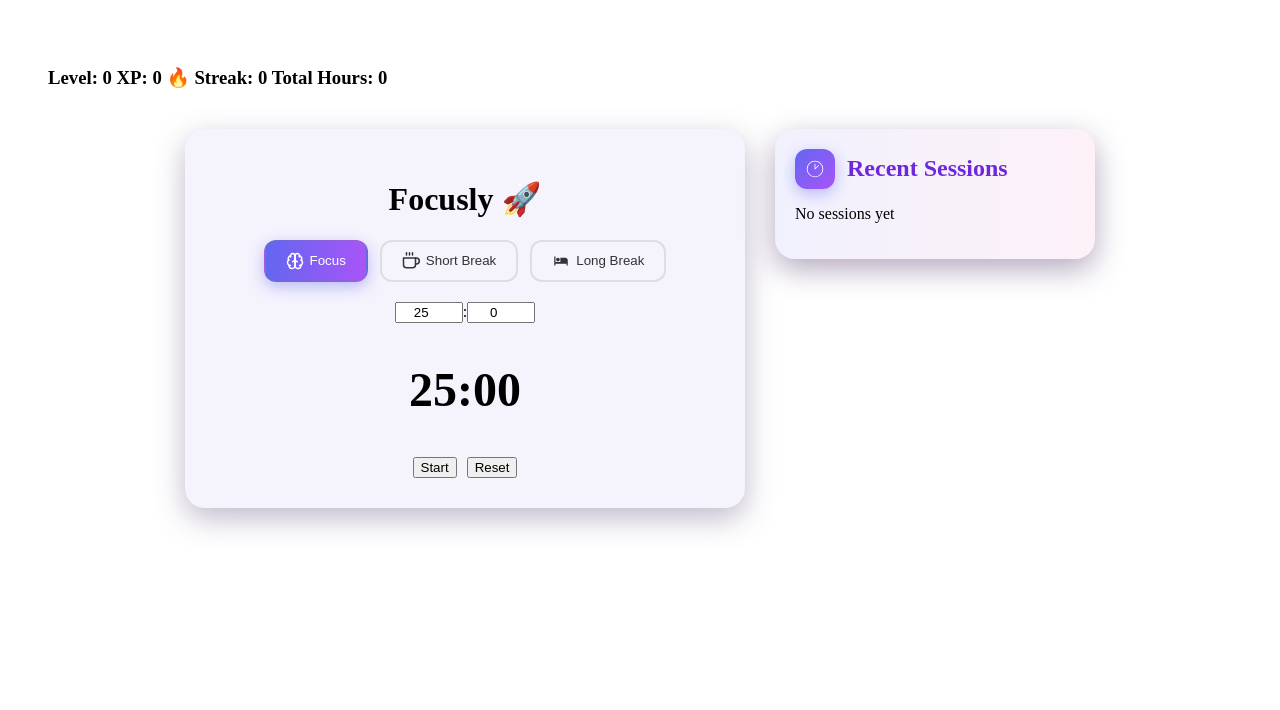
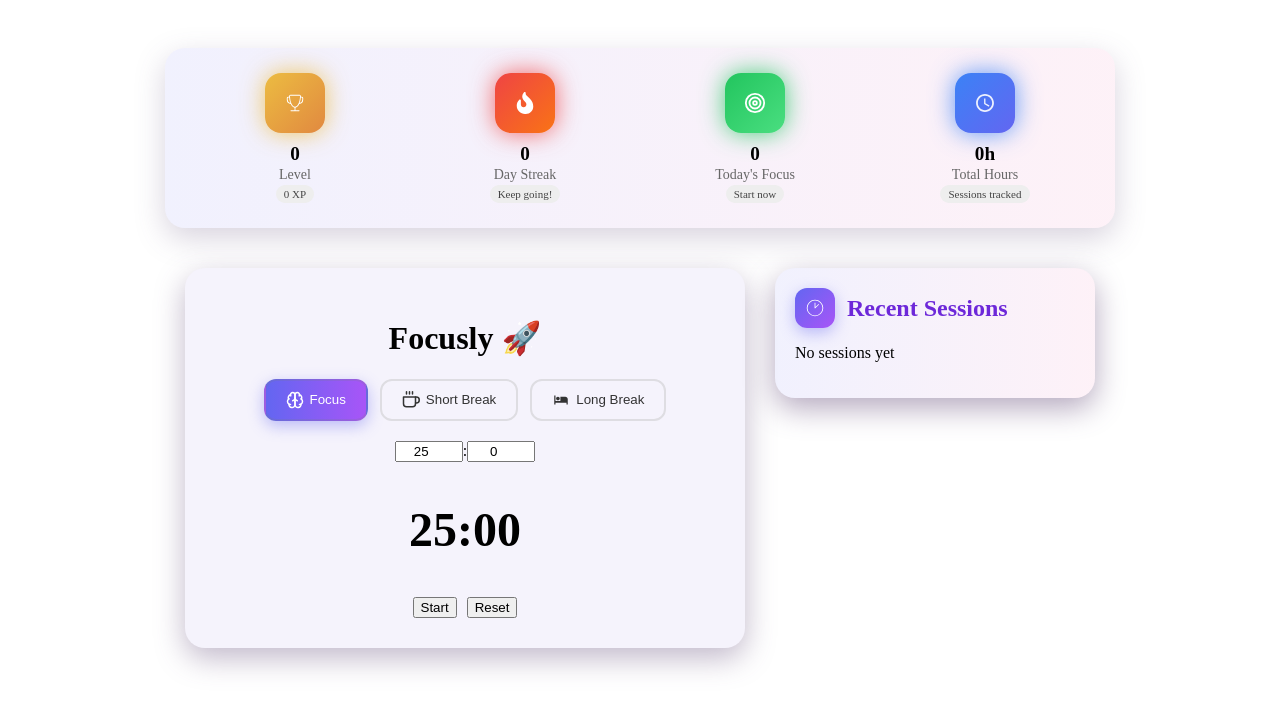
Before and after one commit to monikamitkova/Focusly, a React (Create React App) app in the folder frontend/: page / in a window 1280 px wide. Shown: the top 710 px of the page. Built offline with nearby package versions, Linux system fonts and the light colour scheme.

Commit message:
Improve stats design

```diff
--- a/frontend/src/domains/components/Stats.js
+++ b/frontend/src/domains/components/Stats.js
@@ -1,7 +1,116 @@
-export default function Stats({ xp, level, streak, totalFocusedTime }) {
+import { useState } from "react";
+import { FaFireFlameCurved } from "react-icons/fa6";
+import { CiTrophy } from "react-icons/ci";
+import { IoMdTime } from "react-icons/io";
+import { FiTarget } from "react-icons/fi";
+
+export default function Stats({ xp, level, streak, totalFocusedTime, sessionsCount }) {
   return (
-    <>
-      <h3>Level:  {level}   XP: {xp}   🔥 Streak: {streak}   Total Hours: {totalFocusedTime}</h3>
-    </>
+    <div
+      style={{
+        display: "flex",
+        width: "100%",
+        maxWidth: "900px",
+        margin: "0 auto",
+        justifyContent: "space-between",
+          gap: "20px",
+          padding: "25px",
+        borderRadius: "20px",
+        background: "linear-gradient(90deg, #6365f117, #ec489a13)",
+        boxShadow: "0 10px 30px rgba(101, 78, 122, 0.25)",
+      }}
+    >
+      <StatCard
+        icon={<CiTrophy />}
+        color="linear-gradient(135deg, #ecbc41, #e18940)"
+        glowColor="rgba(236, 188, 65, 0.8)"
+        value={level}
+        label="Level"
+        sub={`${xp} XP`}
+      />
+
+      <StatCard
+        icon={<FaFireFlameCurved />}
+        color="linear-gradient(135deg, #ef4444, #f97316)"
+        glowColor="rgba(239, 68, 68, 0.8)"
+        value={streak}
+        label="Day Streak"
+        sub="Keep going!"
+      />
+
+      <StatCard
+        icon={<FiTarget />}
+        color="linear-gradient(135deg, #22c55e, #4ade80)"
+        glowColor="rgba(34, 197, 94, 0.8)"
+        value={0}
+        label="Today's Focus"
+        sub="Start now"
+      />
+
+      <StatCard
+        icon={<IoMdTime />}
+        color="linear-gradient(135deg, #3b82f6, #6366f1)"
+        glowColor="rgba(59, 130, 246, 0.8)"
+        value={`${totalFocusedTime}h`}
+        label="Total Hours"
+        sub="Sessions tracked"
+      />
+    </div>
   );
 }
+
+function StatCard({ icon, color, value, label, sub, glowColor }) {
+  const [isHovered, setIsHovered] = useState(false);
+
+  return (
+    <div
+      onMouseEnter={() => setIsHovered(true)}
+      onMouseLeave={() => setIsHovered(false)}
+      style={{
+        flex: 1,
+        textAlign: "center",
+        fontSize: "14px",
+        transition: "transform 0.3s ease",
+        transform: isHovered ? "translateY(-10px)" : "translateY(0)",
+        cursor: "pointer",
+      }}
+    >
+      <div
+        style={{
+            width: "60px",
+            height: "60px",
+          margin: "0 auto 10px",
+          borderRadius: "16px",
+          background: color,
+          display: "flex",
+          alignItems: "center",
+          justifyContent: "center",
+          color: "white",
+          fontSize: "22px",
+          transition: "all 0.3s ease",
+          boxShadow: isHovered
+            ? `0 10px 40px ${glowColor}, 0 0 20px ${glowColor}`
+            : `0 0 25px ${glowColor}`,
+        }}
+      >
+        {icon}
+      </div>
+
+      <h2 style={{ margin: 0, fontSize: "1.2rem" }}>{value}</h2>
+      <p style={{ margin: "2px 0", color: "#666", fontWeight: "500" }}>{label}</p>
+
+      <div
+        style={{
+          display: "inline-block",
+          padding: "3px 8px",
+          borderRadius: "10px",
+          background: "#eee",
+          fontSize: "11px",
+          color: "#444"
+        }}
+      >
+        {sub}
+      </div>
+    </div>
+  );
+}
```
